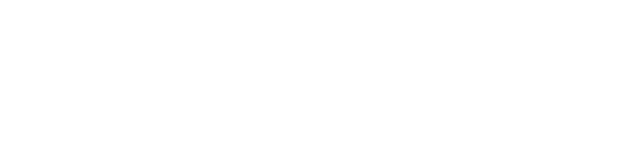
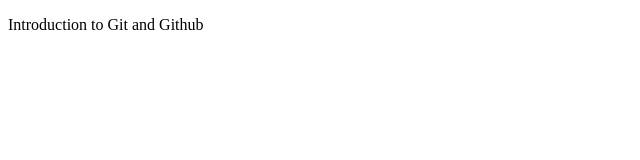
Before and after one commit to GokayGulsoy/GitIntroduction, a plain HTML site: page index.html in a window 1280 px wide. Shown: the whole page, without its empty margins (0-640 px from the left). Drawn offline with Linux system fonts and the light colour scheme.

Commit message:
Modification on index.html

```diff
--- a/index.html
+++ b/index.html
@@ -6,6 +6,8 @@
     <title>Document</title>
 </head>
 <body>
-
+	<div>
+		<p>Introduction to Git and Github</p>
+	</div>
 </body>
 </html>
```
